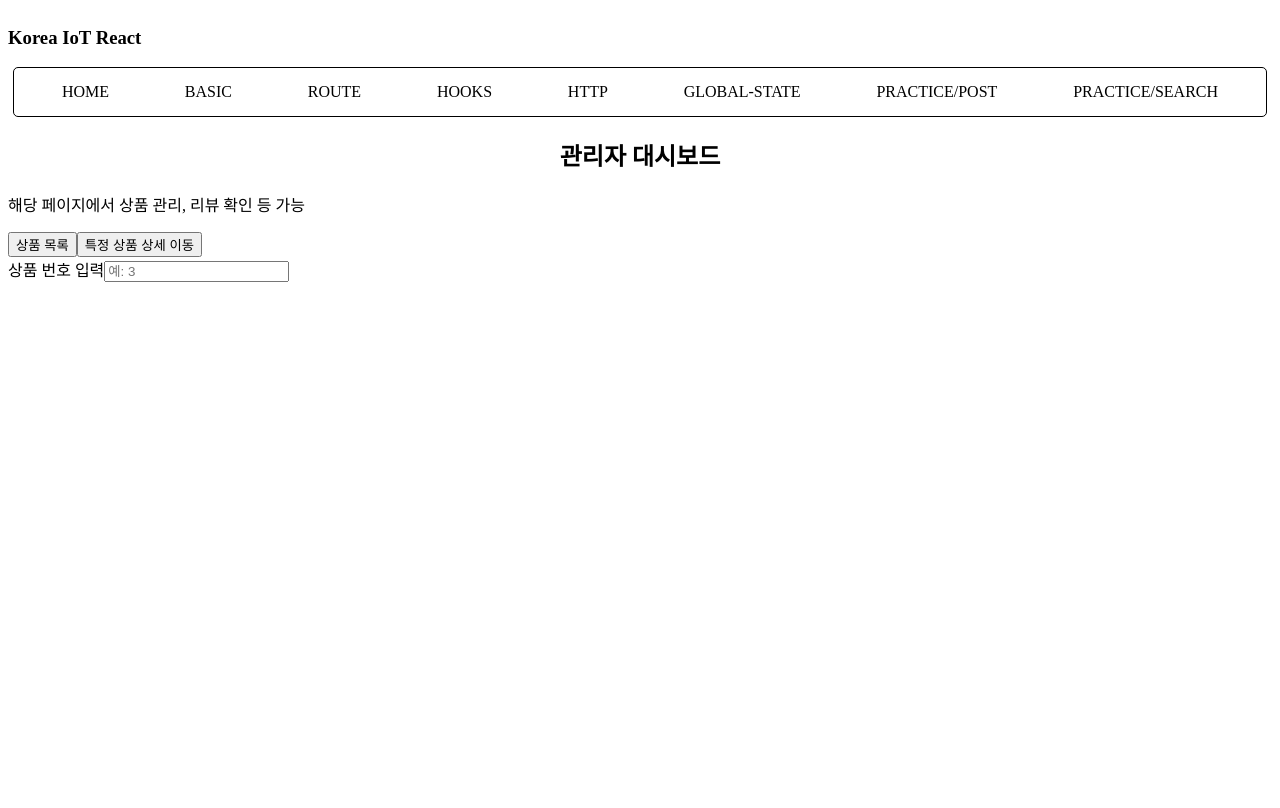
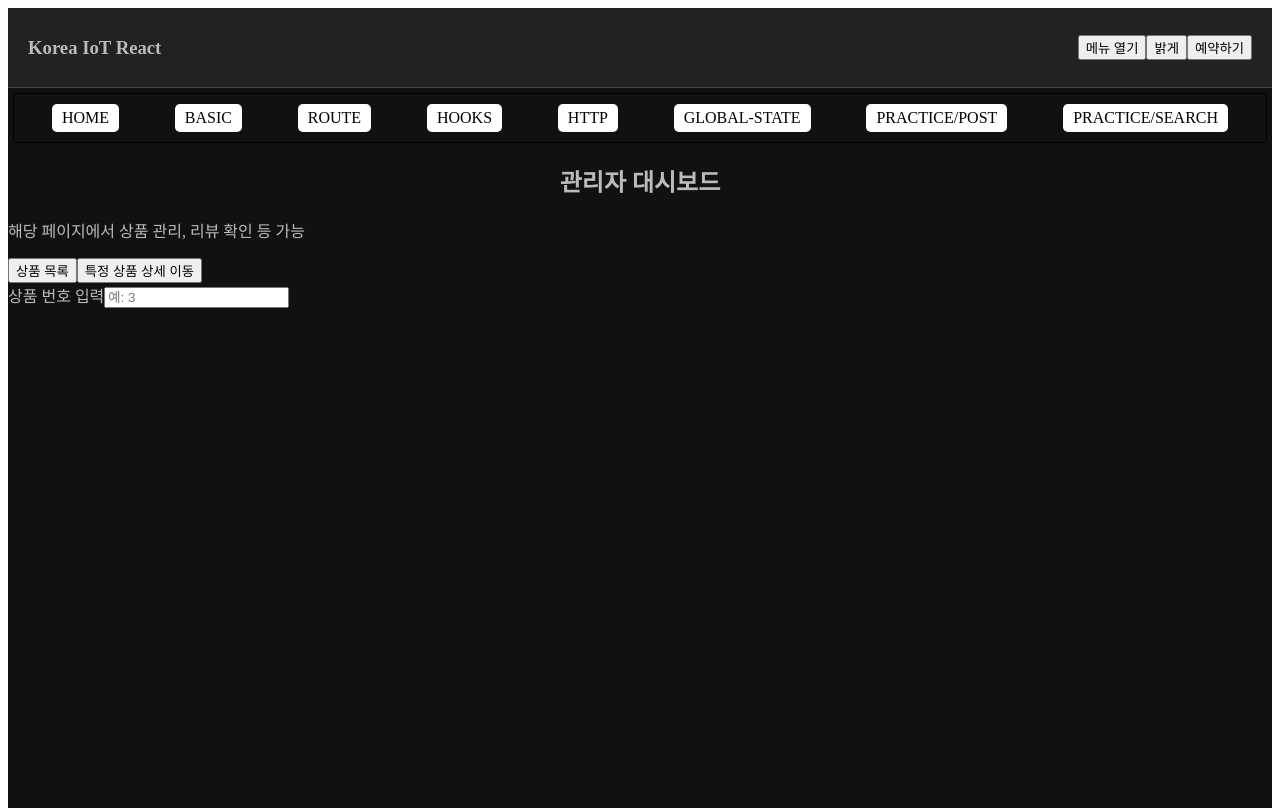
Before and after one commit to AKBINJ/k_iot_frontend, a React (Vite) app in the folder f-iot-react/: page /dashboard in a window 1280 px wide. Built offline with nearby package versions, Linux system fonts and the light colour scheme.

Commit message:
20251111

```diff
--- a/f-iot-react/src/App.tsx
+++ b/f-iot-react/src/App.tsx
@@ -15,13 +15,32 @@ import Z_ProductDetail from "./pages/b_Route/Z_ProductDetail";
 import Z_ProductInfo from "./pages/b_Route/Z_ProductInfo";
 import Z_ProductReviews from "./pages/b_Route/Z_ProductReviews";
 import Z_Dashboard from "./pages/b_Route/Z_Dashboard";
+import { useUIStore } from "./stores/ui.store";
+import Header from "./components/Header";
+import Sidebar from "./components/Sidebar";
+import Toast from "./components/Toast";
 // 파일명 없으면 무조건! 해당 파일의 index 라는 이름의 파일을 가져옴
 
 function App() {
+  //@ zustand의 store는 호출 시 내부의 스토어를 객체 형식으로 반환
+  // const { 전역 상태 내부의 속성 또는 함수명} = useUIStore();
+  // > 내부의 모든 속성과 메서드 호출 후 좌항에 일치하는 값만을 남김
+
+  // 필요한 속성, 메서드만 뽑아서 반환
+  const darkMode = useUIStore((state) => state.darkMode); // true: 다크 / false: 라이트
+
+  const appStyle = {
+    minHeight: "100vh",
+    backgroundColor: darkMode ? "#111" : "#fff",
+    color: darkMode ? "#bbb" : "#111",
+    transition: "all 0.3s ease",
+  };
+
   return (
-    <>
+    <div style={appStyle}>
       {/* 경로와 상관없이 렌더링 */}
-      <h3>Korea IoT React</h3>
+      <Header />
+      <Sidebar />
       <Navibar />
 
       {/* Routes 태그: Route를 감싸는 컴포넌트 */}
@@ -53,7 +72,8 @@ function App() {
         </Route>
         <Route path="/dashboard" element={<Z_Dashboard />} />
       </Routes>
-    </>
+      <Toast />
+    </div>
   );
 }
 
--- /dev/null
+++ b/f-iot-react/src/components/Header.tsx
@@ -0,0 +1,38 @@
+import { useUIStore } from "@/stores/ui.store";
+import React from "react";
+
+function Header() {
+  const toggleSidebar = useUIStore((s) => s.toggleSidebar);
+  const toggleDarkMode = useUIStore((s) => s.toggleDarkMode);
+  const darkMode = useUIStore((s) => s.darkMode);
+  const isSidebarOpen = useUIStore(s => s.isSidebarOpen);
+  const showToast = useUIStore(s => s.showToast);
+
+  const headerStyle = {
+    display: "flex",
+    justifyContent: "space-between",
+    alignItems: "center",
+    padding: "10px 20px",
+    backgroundColor: darkMode ? "#222" : "#f2f2f2",
+    borderBottom: darkMode ? "1px solid #444" : "1px solid #ccc"
+  }
+
+  const handleReserve = () => {
+    // 예약 관련 코드 (프론트엔드 유효성 검사 + API 호출  + 응답 성공 완료)
+
+    showToast('예약 완료');
+  }
+
+  return (
+    <header style={headerStyle}>
+      <h3>Korea IoT React</h3>
+      <div>
+        <button onClick={toggleSidebar}>{isSidebarOpen ? "메뉴 닫기" : "메뉴 열기"}</button>
+        <button onClick={toggleDarkMode}>{darkMode ? "밝게" : "어둡게"}</button>
+        <button onClick={handleReserve}>예약하기</button>
+      </div>
+    </header>
+  );
+}
+
+export default Header;
--- /dev/null
+++ b/f-iot-react/src/components/Sidebar.tsx
@@ -0,0 +1,30 @@
+import { useUIStore } from "@/stores/ui.store";
+import React from "react";
+import Navibar from "./Navibar";
+
+function Sidebar() {
+  const isSidebarOpen = useUIStore((s) => s.isSidebarOpen);
+  const darkMode = useUIStore((s) => s.darkMode);
+
+  const sidebarStyle: React.CSSProperties = {
+    position: "fixed",
+    top: 0,
+    left: 0,
+    width: "220px",
+    height: "100%",
+    backgroundColor: darkMode ? "#333" : "#ddd",
+    padding: "10px",
+    boxSizing: "border-box",
+    transform: isSidebarOpen ? "translateX(0)" : "translateX(-100%)",
+    transition: "transform 0.3s ease",
+  };
+
+  return (
+    <aside style={sidebarStyle}>
+      <h4>사이드바 메뉴</h4>
+      <Navibar />
+    </aside>
+  );
+}
+
+export default Sidebar;
--- /dev/null
+++ b/f-iot-react/src/components/Toast.tsx
@@ -0,0 +1,51 @@
+import { useUIStore } from '@/stores/ui.store'
+import React, { useEffect } from 'react'
+
+function Toast() {
+  const { toastMessage, hideToast, darkMode } = useUIStore();
+
+  const toastStyle: React.CSSProperties= {
+    position: 'fixed',
+    bottom: '20px',
+    right: '20px',
+    backgroundColor: darkMode ? '#222' : '#000',
+    color: '#fff',
+    borderRadius: '6px',
+    padding: '10px 16px',
+    boxShadow: '0 2px 6px rgba(0,0,0,0.3)',
+    cursor: 'pointer'
+  }
+
+  const closeButtonStyle: React.CSSProperties = {
+    position: 'absolute',
+    top: '4px',
+    right: '8px',
+    fontSize: '14px',
+    color: '#ccc',
+    cursor: 'pointer'
+  }
+
+  useEffect(() => {
+    if (toastMessage) {
+      const timer = setTimeout(hideToast, 3000);
+      return () => clearTimeout(timer);
+    }
+  }, [toastMessage, hideToast]);
+
+  // 조건부 렌더링
+  if (!toastMessage) return null;
+
+  return (
+    <div style={toastStyle}>
+      {toastMessage}
+      <span style={closeButtonStyle} onClick={e => {
+        e.stopPropagation(); // toast 전체 클릭 이벤트 방지
+        hideToast();
+      }}>
+        X
+      </span>
+    </div>
+  )
+}
+
+export default Toast
--- /dev/null
+++ b/f-iot-react/src/stores/ui.store.ts
@@ -0,0 +1,40 @@
+//! ui.store.ts
+// : UI/전역 인터랙션 상태
+// - 컴포넌트 간에 UI 제어 상태를 공유해야 할 때 사용
+// +) 브라우저 세션과 무관하게 상태값 지속할 경우 zustand + localStorage 저장 필수
+
+import { create } from "zustand";
+
+//? 전역 상태 관리할 데이터 + 함수
+interface UIState {
+  isSidebarOpen: boolean; // 사이드바 열림/닫힘 여부
+  isModalOpen: boolean; // 모달 표시 여부
+  darkMode: boolean; // 다크모드 활성화 여부
+  toastMessage: string | null; // 토스트 메시지 (없을 때는 null)
+
+  toggleSidebar: () => void;
+  toggleDarkMode: () => void;
+  showToast: (mag: string) => void; //매개변수 값을 toastMessage에 할당
+  hideToast: () => void; // toastMessage를 null로 할당
+}
+
+//? 스토어 생성
+// create(): 스토어 생성
+// create() 내부의 콜백함수
+// > 매개변수) set 설정 함수 - UIState 내부의 속성 업데이트 함수
+// > 반환값) UIState 타입의 객체
+export const useUIStore = create<UIState>((set) => ({
+  isSidebarOpen: false,
+  isModalOpen: false,
+  darkMode: true,
+  toastMessage: null,
+
+  // 함수 정의
+  // > set 설정 함수의 콜백함수: 현재 최신의 state를 매개변수로 반환
+  toggleSidebar: () =>
+    set((state) => ({ isSidebarOpen: !state.isSidebarOpen })),
+  toggleDarkMode: () => set((state) => ({ darkMode: !state.darkMode })),
+
+  showToast: (msg) => set({ toastMessage: msg }),
+  hideToast: () => set({ toastMessage: null }),
+}));
```
